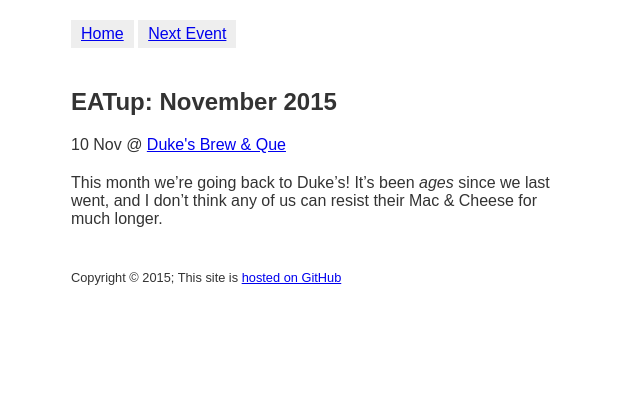
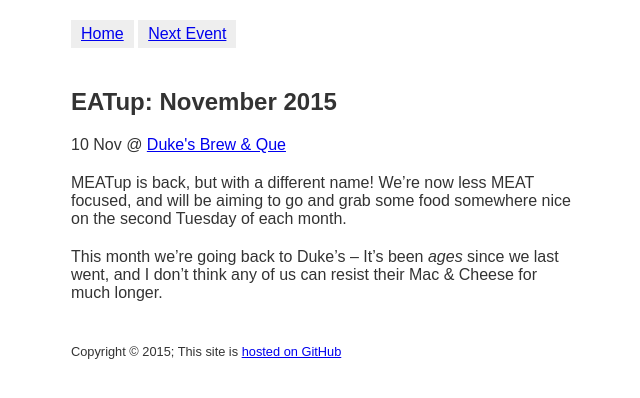
Before and after one commit to fedtoys/eatup, a Jekyll site: the page built from _events/2015-11-10.md, in a window 1280 px wide. Shown: the top 398 px of the page, without its empty margins (319-959 px from the left). Built offline with Jekyll 4.4.1, drawn with Linux system fonts in a browser that asks for light colours.

Commit message:
Add more detail for event 1

```diff
--- a/_events/2015-11-10.md
+++ b/_events/2015-11-10.md
@@ -6,4 +6,6 @@ venue:
   url: http://dukesbrewandque.com/
 ---
 
-This month we're going back to Duke's! It's been _ages_ since we last went, and I don't think any of us can resist their Mac & Cheese for much longer.
+MEATup is back, but with a different name! We're now less MEAT focused, and will be aiming to go and grab some food somewhere nice on the second Tuesday of each month.
+
+This month we're going back to Duke's – It's been _ages_ since we last went, and I don't think any of us can resist their Mac & Cheese for much longer.
```
